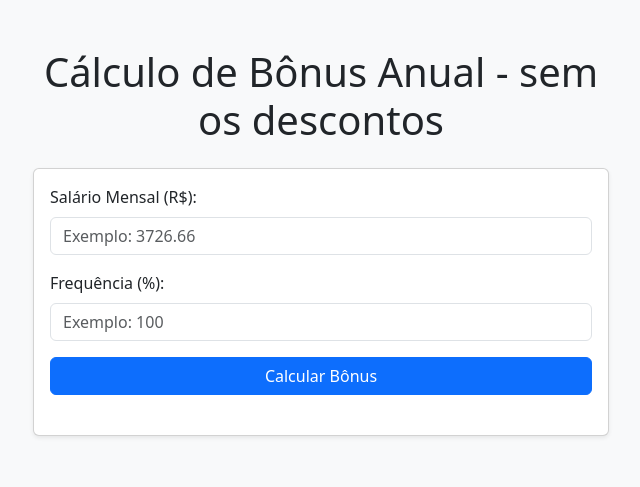
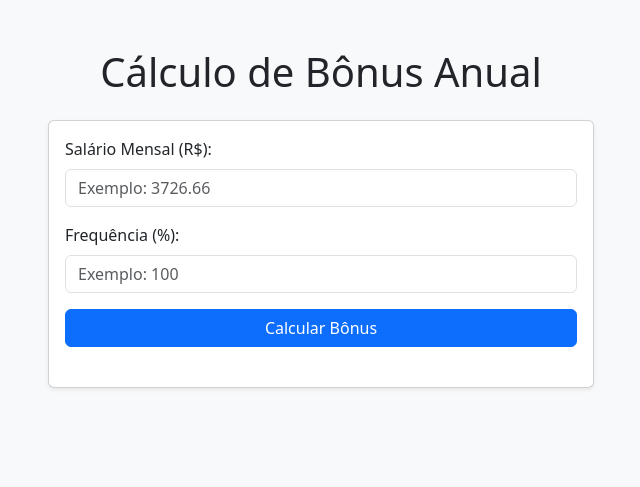
Before and after one commit to evollutionx/BONUS, a plain HTML site: page index.html in a window 1280 px wide. Shown: the whole page, without its empty margins (319-959 px from the left). Drawn offline with nearby package versions, Linux system fonts and the light colour scheme.

Commit message:
Update index.html

```diff
--- a/index.html
+++ b/index.html
@@ -37,8 +37,10 @@
     </script>
 </head>
 <body class="bg-light">
-    <div class="container py-5" style="width: 600px;">
-        <h1 class="text-center mb-4">Cálculo de Bônus Anual - sem os descontos</h1>
+    <div class="container py-5">
+        <div class="row justify-content-center">
+            <div class="col-lg-6 col-md-8 col-12">
+                <h1 class="text-center mb-4">Cálculo de Bônus Anual</h1>
                 <div class="card shadow-sm">
                     <div class="card-body">
                         <form onsubmit="event.preventDefault(); calcularBonus();">
@@ -56,6 +58,8 @@
                     </div>
                 </div>
             </div>
+        </div>
+    </div>
     <script src="https://cdn.jsdelivr.net/npm/bootstrap@5.3.0/dist/js/bootstrap.bundle.min.js"></script>
 </body>
 </html>
```
Lines whose indentation alone changed are shown as unchanged.
